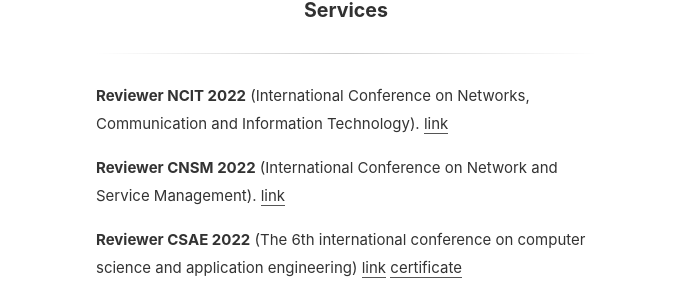
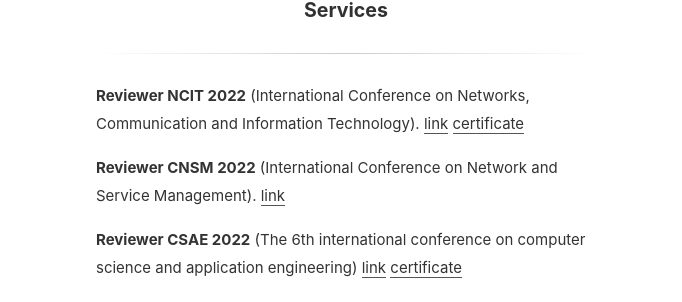
Before and after one commit to Limmen/Limmen.github.io, a Jekyll site: the page built from services.md, in a window 1280 px wide. Shown: the part 410-712 px from the top of the page, without its empty margins (294-976 px from the left). Built offline with Jekyll 4.4.1, drawn with Linux system fonts in a browser that asks for light colours.

Commit message:
add certificate

```diff
--- a/services.md
+++ b/services.md
@@ -4,7 +4,7 @@
 ---
 
 **Reviewer NCIT 2022** (International Conference on Networks, Communication and Information Technology).
-[link](http://www.ncitconf.org/)
+[link](http://www.ncitconf.org/) [certificate](/assets/awards/ncit_review_certificate_22.pdf)
 
 **Reviewer CNSM 2022** (International Conference on Network and Service Management).
 [link](http://www.cnsm-conf.org/2022/)
```
Also changed, not shown: 1 other file.
